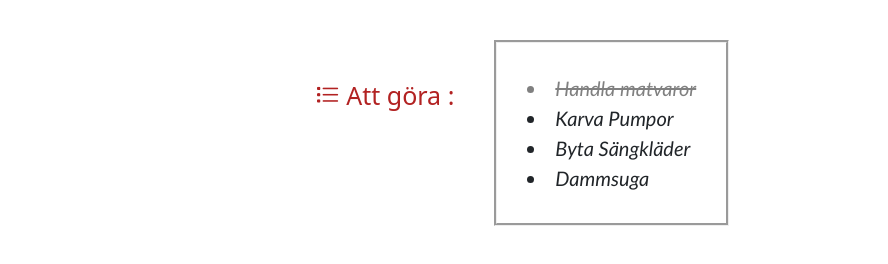
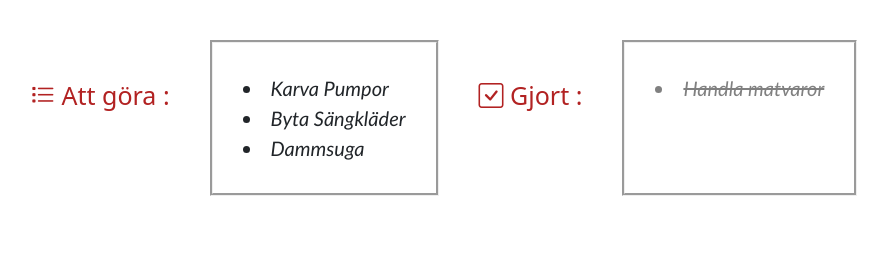
Before and after one commit to JunitaBerglin/javascript-grundkurs, a website built with Parcel: page src/index.html in a window 1280 px wide. Both pictures are taken after a click on the item "Handla matvaror". Shown: the whole page, without its empty margins (98-986 px from the left). Built offline with nearby package versions, Linux system fonts and the light colour scheme.

Commit message:
better version

```diff
--- a/src/index.html
+++ b/src/index.html
@@ -32,7 +32,29 @@
   <body>
     <div class="container_Style">
       <h2><i class="bi bi-list-task"></i> Att göra :</h2>
-      <ul id="todoUl" class="todoStyle"></ul>
+      <ul id="todoUl" class="todoStyle">
+        <!-- <li>Städa</li>
+        <li>dammsuga</li>
+        <li>byta sängkläder</li> -->
+      </ul>
+
+      <h2><i class="bi bi-check-square"></i> Gjort :</h2>
+
+      <ul id="clickedTodoUl" class="doneTodoStyle">
+        <!-- <li>städa</li>
+        <li>dammsuga</li>
+        <li></li>
+        <li></li> -->
+      </ul>
     </div>
+
+    <!--
+<div id="container" class="container_Style">
+<h2>Att göra:</h2>
+<input id="addSomeText" type="text" />
+<button type="button" id="addTag">Lägg till</button>
+</div>
+<div id="containerClicked" class="container_Style"></div>
+-->
   </body>
 </html>
--- a/src/js/main.js
+++ b/src/js/main.js
@@ -1,6 +1,4 @@
 import { Todos } from "./todos";
-
-const mainTodoUl = document.getElementById("todoUl");
 
 let toDos = [];
 toDos.push(new Todos("Handla matvaror", false));
@@ -9,24 +7,43 @@ toDos.push(new Todos("Byta Sängkläder", false));
 toDos.push(new Todos("Dammsuga", true));
 
 function printTodoList() {
+  const mainTodoUl = document.getElementById("todoUl");
   mainTodoUl.innerHTML = "";
+
+  const clickedTodoUl = document.getElementById("clickedTodoUl");
+  clickedTodoUl.innerHTML = "";
 
   for (let i = 0; i < toDos.length; i++) {
     console.log(toDos[i]);
 
-    let newTodoLi = document.createElement("li");
-    newTodoLi.innerHTML = toDos[i].what;
-
-    newTodoLi.addEventListener("click", () => {
-      toDos[i].completed = true;
-      printTodoList();
-    });
-
     if (toDos[i].completed) {
-      newTodoLi.classList.add("beenClickedOn");
+      addToCompletedUl(toDos[i], clickedTodoUl);
+    } else {
+      stayAttodoUl(toDos[i], mainTodoUl);
     }
-
-    mainTodoUl.appendChild(newTodoLi);
   }
 }
+function addToCompletedUl(todos, clickedTodoUl) {
+  let newTodoLi = document.createElement("li");
+
+  newTodoLi.classList.add("beenClickedOn");
+  clickedTodoUl.appendChild(newTodoLi);
+  newTodoLi.innerHTML = todos.what;
+  newTodoLi.addEventListener("click", () => {
+    todos.completed = false;
+    todos.toggleComplete();
+    printTodoList();
+  });
+}
+
+function stayAttodoUl(todos, mainTodoUl) {
+  let newTodoLi = document.createElement("li");
+  mainTodoUl.appendChild(newTodoLi);
+  newTodoLi.innerHTML = todos.what;
+  newTodoLi.addEventListener("click", () => {
+    todos.completed = true;
+    printTodoList();
+  });
+}
+
 printTodoList();
--- a/src/scss/index.scss
+++ b/src/scss/index.scss
@@ -2,13 +2,7 @@
   width: 80%;
   margin: auto;
   display: flex;
-  justify-content: center;
-}
-
-input,
-button {
-  padding: 10px;
-  margin: 10px;
+  flex-wrap: wrap;
 }
 
 ul {
```
